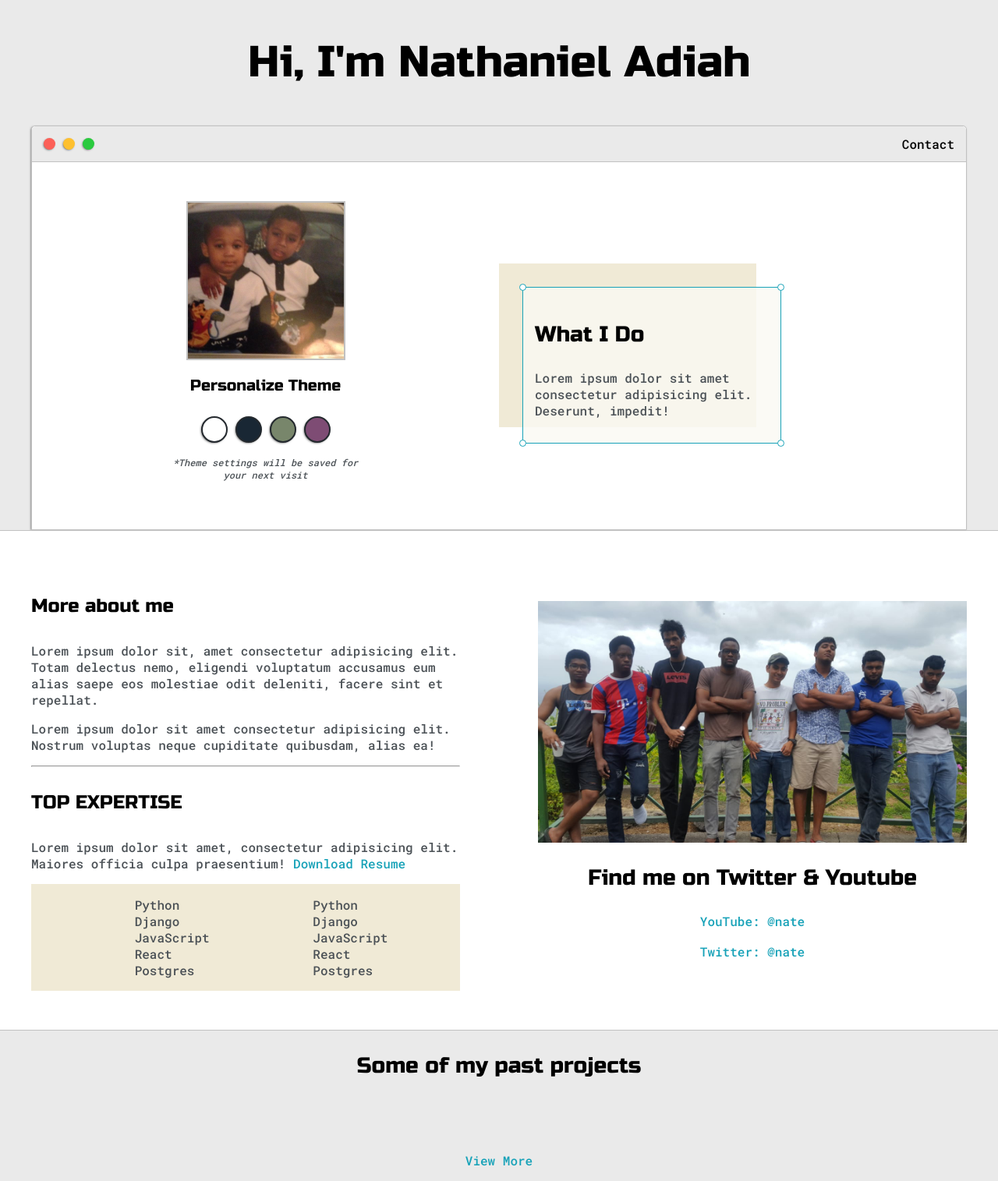
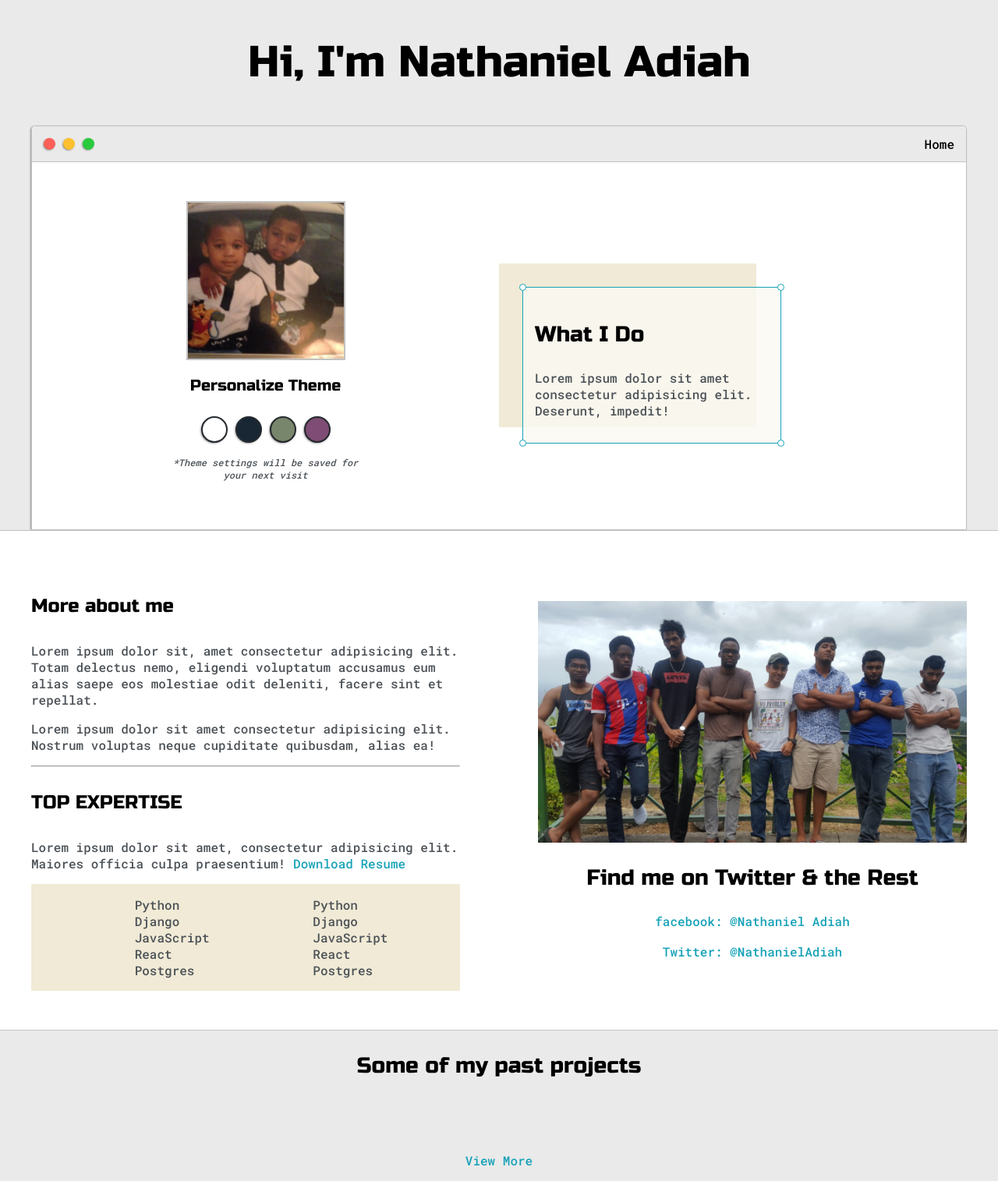
Before and after one commit to nathanieladiah/portfolio-app, a Django app: page / in a window 1280 px wide. Shown: the top 1515 px of the page at 78% size. Run offline with Django 4.2, Linux system fonts and the light colour scheme; data that the repository does not hold is empty; some libraries are stand-ins or nearby versions.

Commit message:
Change navbar to say home instead of contact

```diff
--- a/base/templates/base/index.html
+++ b/base/templates/base/index.html
@@ -93,10 +93,10 @@
 
 				<div class="social-links">
 					<img id="social_img" src="{% static 'base/images/beach.jpg' %}">
-					<h3>Find me on Twitter & Youtube</h3>
-					<a target="_blank" href="#">YouTube: @nate</a>
+					<h3>Find me on Twitter & the Rest</h3>
+					<a target="_blank" href="#">facebook: @Nathaniel Adiah</a>
 					<br>
-					<a target="_blank" href="#">Twitter: @nate</a>
+					<a target="_blank" href="https://twitter.com/NathanielAdiah">Twitter: @NathanielAdiah</a>
 				</div>
 			</div>
 		</div>
--- a/base/templates/base/navbar.html
+++ b/base/templates/base/navbar.html
@@ -11,7 +11,7 @@
 	</a>
 
 	<ul id="navigation">
-		<li><a href="{% url 'home' %}">Contact</a></li>
+		<li><a href="{% url 'home' %}">Home</a></li>
 		<!-- <li><a href="#">Contact</a></li>
 		<li><a href="#">Contact</a></li> -->
 		{% if request.user.is_authenticated %}
```
Also changed, not shown: base/static/base/images/car.jpg (added), base/static/base/images/christmas.jpg (added), base/static/base/images/friends.jpg (added), base/static/base/images/id.jpg (added), base/static/base/images/office.jpg (added), base/static/base/images/party.jpg (added).
